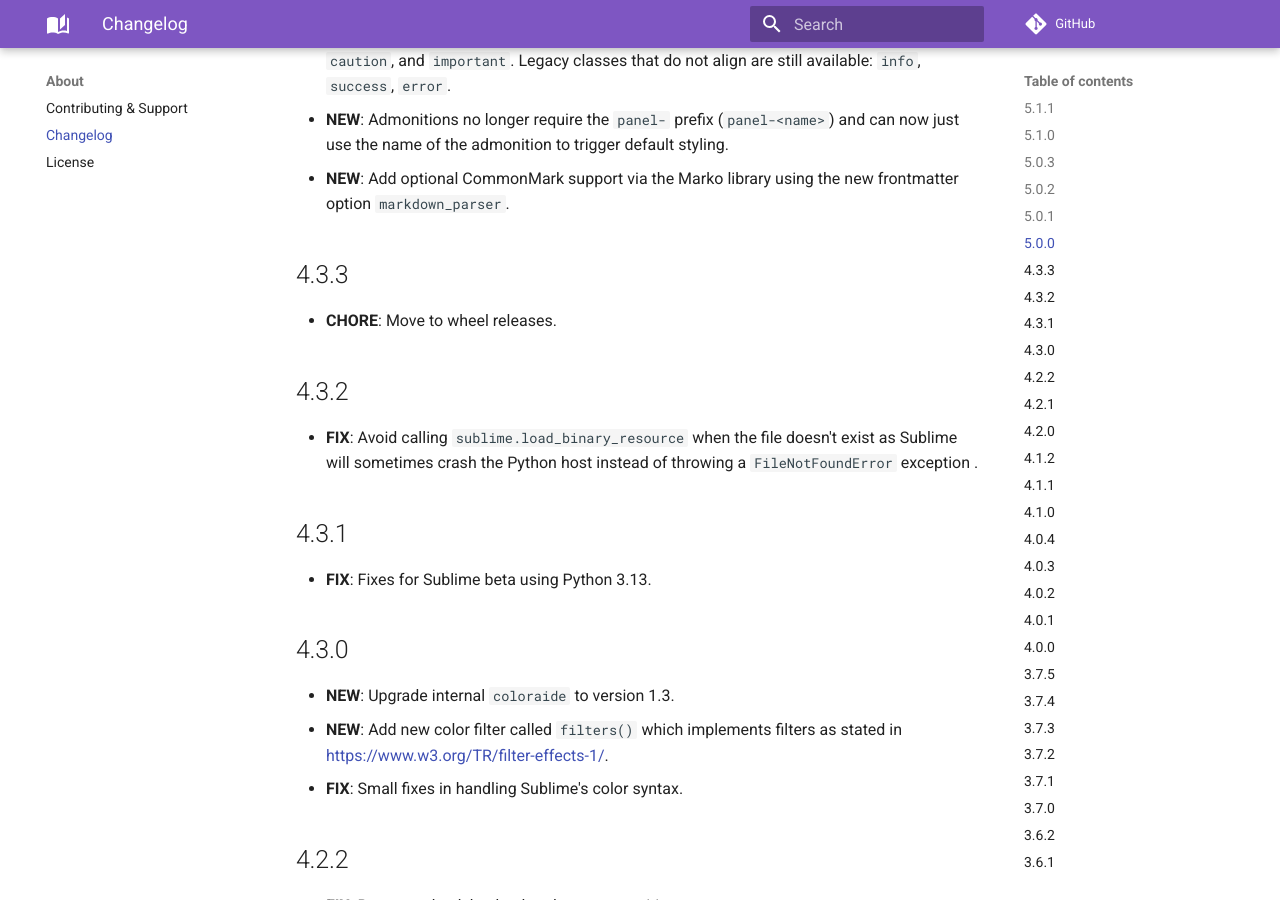
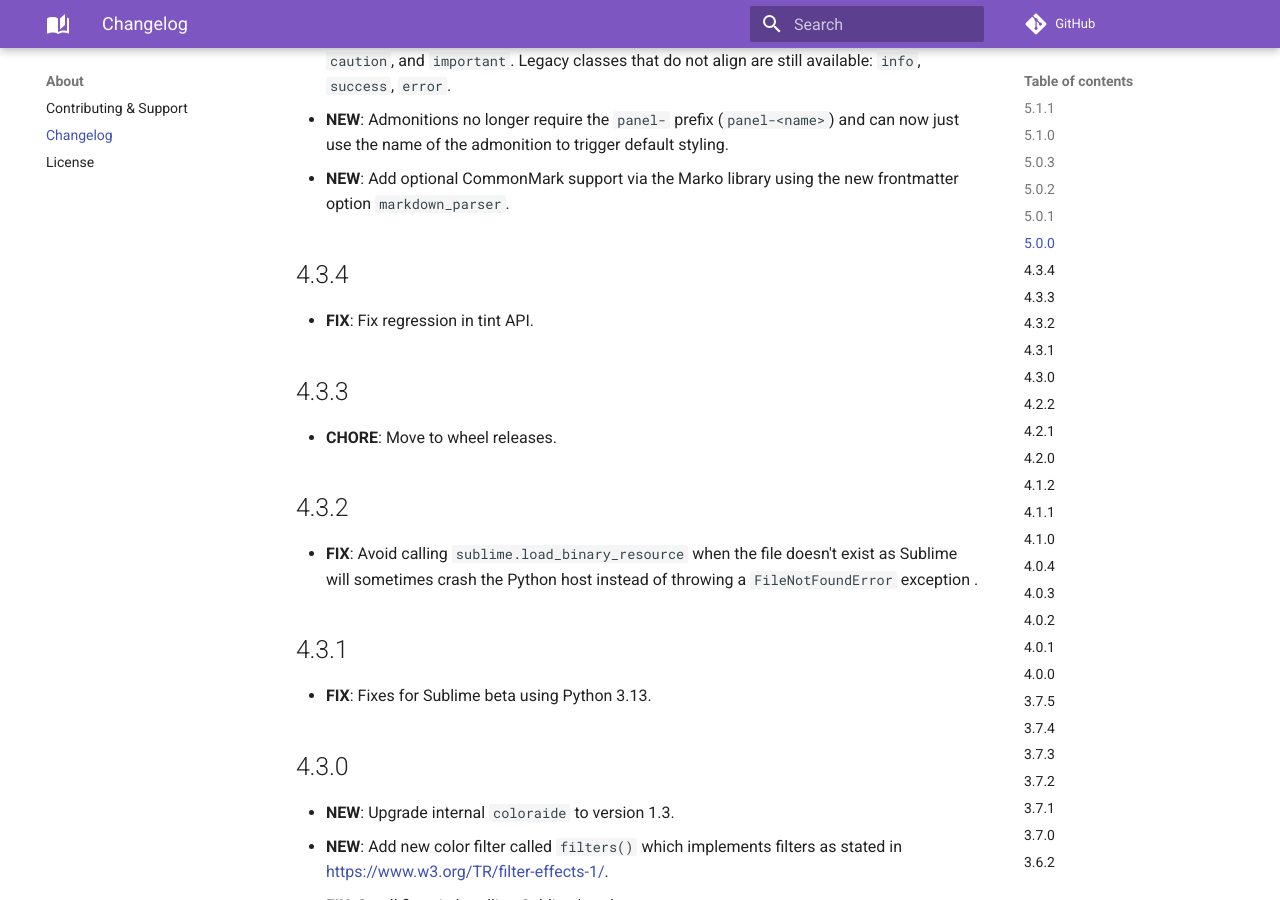
Before and after one commit to facelessuser/sublime-markdown-popups, an MkDocs documentation site: the page built from docs/src/markdown/about/changelog.md, in a window 1280 px wide and 900 px high, scrolled down 1126 px. Built offline with MkDocs 1.6.1 and Material for MkDocs 9.7.7, drawn with Linux system fonts in a browser that asks for light colours; comment, search, counter and statistics services are not loaded.

Commit message:
Update changelog

```diff
--- a/docs/src/markdown/about/changelog.md
+++ b/docs/src/markdown/about/changelog.md
@@ -36,6 +36,10 @@
 -   **NEW**: Admonitions no longer require the `panel-` prefix (`panel-<name>`) and can now just use the name of the
     admonition to trigger default styling.
 -   **NEW**: Add optional CommonMark support via the Marko library using the new frontmatter option `markdown_parser`.
+
+## 4.3.4
+
+-  **FIX**: Fix regression in tint API.
 
 ## 4.3.3
 
```
